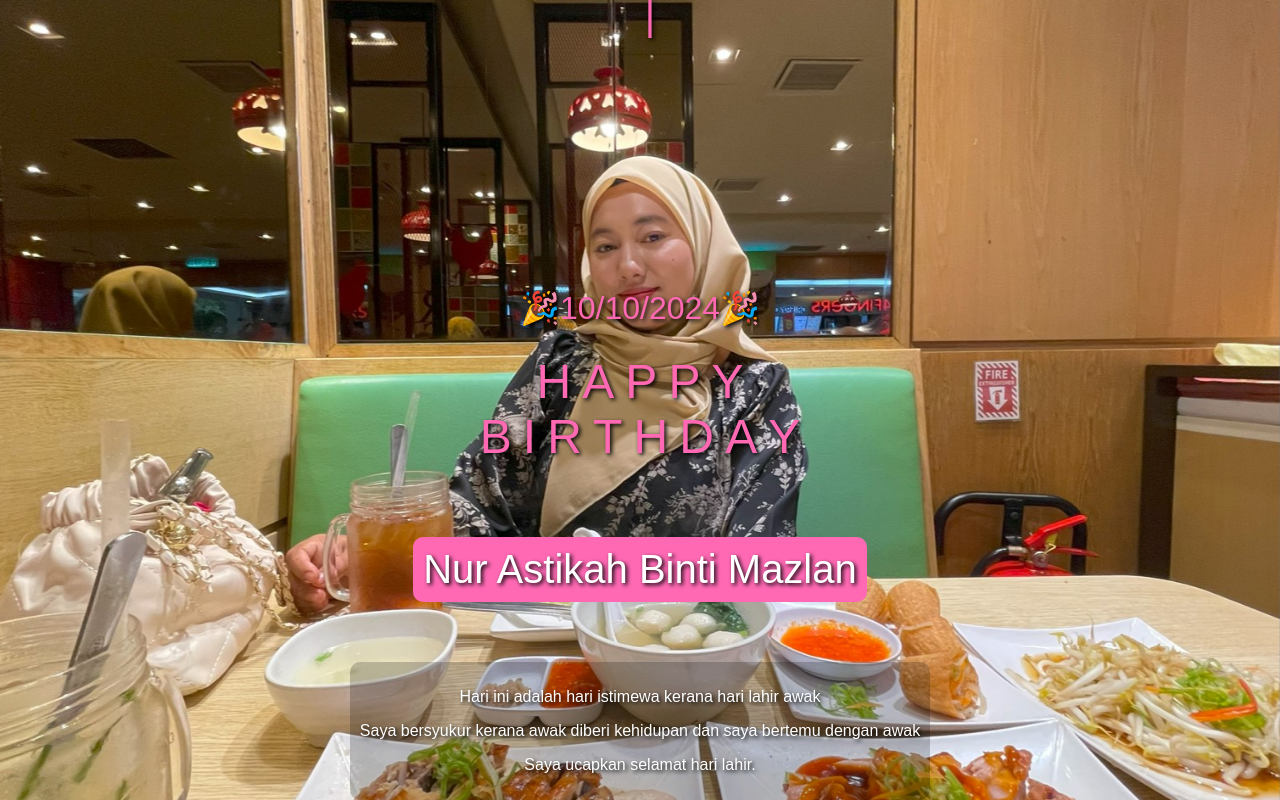
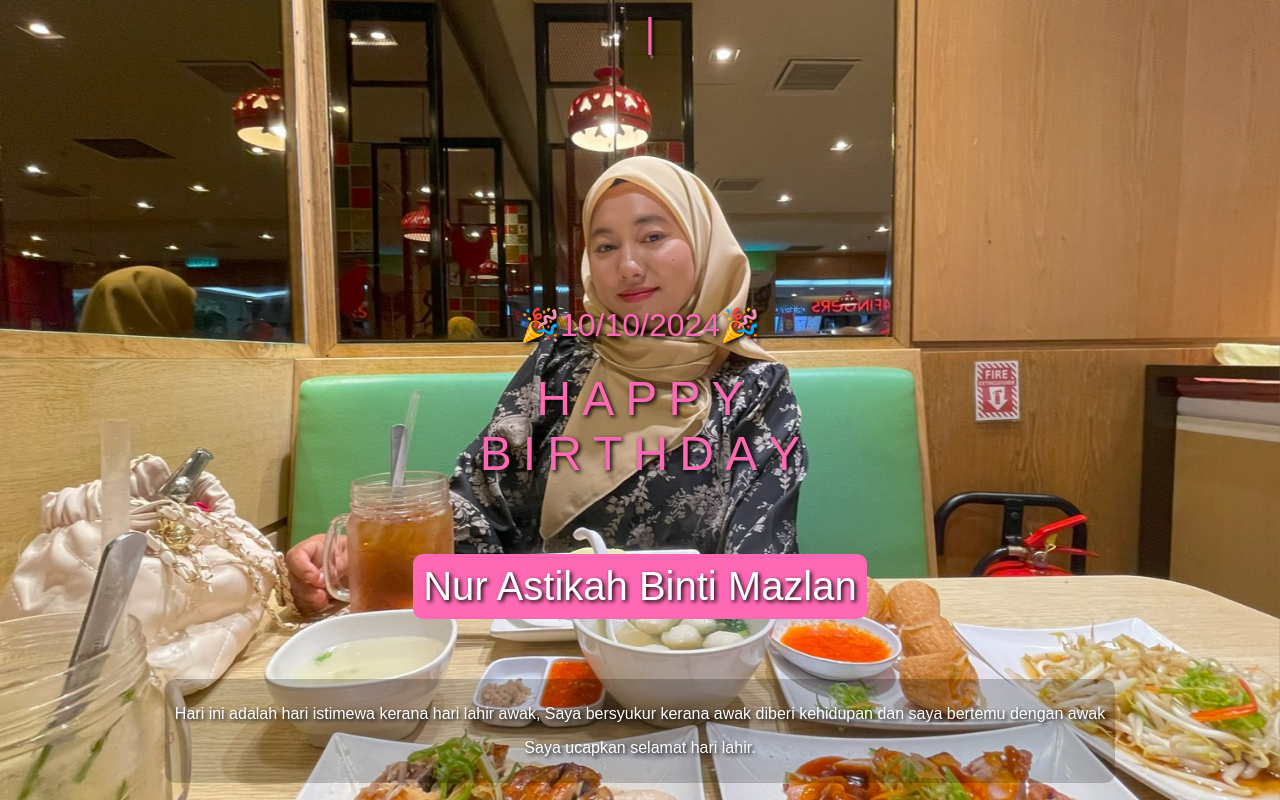
Before and after one commit to Pikachu566/kursus-kahwin-bandar-baharu, a plain HTML site: page index.html in a window 1280 px wide. Drawn offline with nearby package versions, Linux system fonts and the light colour scheme.

Commit message:
Update index.html

```diff
--- a/index.html
+++ b/index.html
@@ -158,8 +158,7 @@
         <div class="highlight-box">Nur Astikah Binti Mazlan</div>
     </div>
     <div class="text">
-        <p>Hari ini adalah hari istimewa kerana hari lahir awak</p>
-		<p>Saya bersyukur kerana awak diberi kehidupan dan saya bertemu dengan awak</p>
+        <p>Hari ini adalah hari istimewa kerana hari lahir awak, Saya bersyukur kerana awak diberi kehidupan dan saya bertemu dengan awak</p>
 		<p>Saya ucapkan selamat hari lahir.</p>
     </div>
     <script>
```
